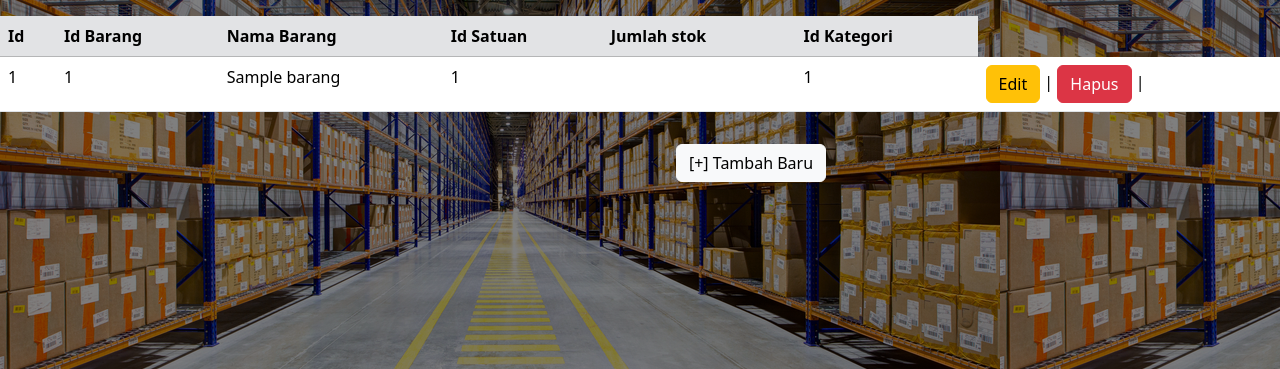
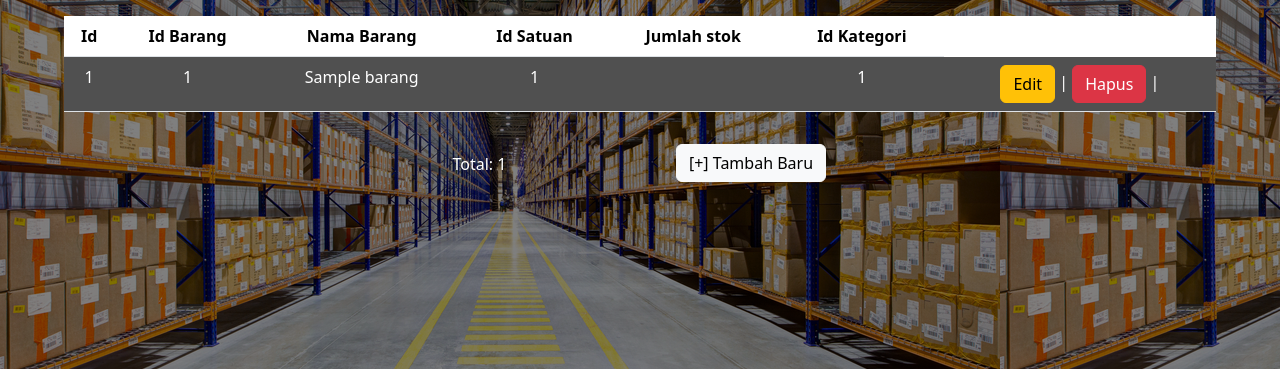
Before and after one commit to RayaGhaniyya/inventory-barang, a PHP site: page /listbarang.php in a window 1280 px wide. Shown: the part 104-473 px from the top of the page. Run offline with PHP 8.4, Linux system fonts and the light colour scheme; tables that the repository leaves empty hold one stand-in row (values such as "Sample post"); data that the repository does not hold is empty.

Commit message:
update list + css

```diff
--- a/listbarang.php
+++ b/listbarang.php
@@ -10,11 +10,11 @@ include('head.php')
 </header>
 
 
-<div class="table-merk">
+<div class="table-barang">
     <div class="table-responsive">
-        <table class="table table-hover">
+        <table class="table table-hover text-center">
             <thead>
-                <tr class="table-secondary">
+                <tr class="table">
                     <th>Id</th>
                     <th>Id Barang</th>
                     <th>Nama Barang</th>
--- a/listkategori.php
+++ b/listkategori.php
@@ -14,7 +14,7 @@ include('head.php')
     <div class="table-responsive">
         <table class="table table-hover text-center">
             <thead>
-                <tr class="table-secondary">
+                <tr class="table">
                     <th>Id</th>
                     <th>Nama Kategori</th>
                     <th>Aksi</th>
--- a/listpemakaian.php
+++ b/listpemakaian.php
@@ -10,11 +10,11 @@ include('head.php')
 </header>
 
 
-<div class="table-merk">
+<div class="table-pemakaian">
     <div class="table-responsive">
-        <table class="table table-hover">
+        <table class="table table-hover text-center">
             <thead>
-                <tr class="table-secondary">
+                <tr class="table">
                     <th>Id</th>
                     <th>Kode Pemakaian</th>
                     <th>Id Barang</th>
--- a/proseseditkategori.php
+++ b/proseseditkategori.php
@@ -7,9 +7,9 @@ if (isset($_POST['simpan'])) {
 
 
     $id = $_POST['id'];
-    $nama_barang = $_POST['nama_barang'];
+    $nama_kategori = $_POST['nama_kategori'];
 
-    $sql = "UPDATE kategori_barang SET nama_barang='$nama_barang' WHERE id=$id";
+    $sql = "UPDATE kategori_barang SET nama_kategori='$nama_kategori' WHERE id=$id";
     $query = mysqli_query($db, $sql);
 
 
--- a/style.css
+++ b/style.css
@@ -12,3 +12,45 @@ header{
     font-size: xx-large;
     text-align: center;
 }
+
+.table tr td{
+
+    color: rgb(255, 255, 255);
+    background-color: rgba(0, 0, 0, 0.685);
+}
+
+
+p{
+    color: rgb(255, 255, 255)    ;
+}
+
+.table{
+
+    color: white;
+    background-color: white;
+}
+
+.table-pembelian{
+    margin: auto;
+    width: 40%;
+}
+
+.table-pemakaian{
+    margin: auto;
+    width: 40%;
+}
+
+.table-barang{
+    margin: auto;
+    width: 90%;
+}
+
+.table-satuan{
+    margin: auto;
+    width: 40%;
+}
+
+.table-kategori{
+    margin: auto;
+    width: 40%;
+}
```
Also changed, not shown: listsatuan.php (+4 -4 lines).
